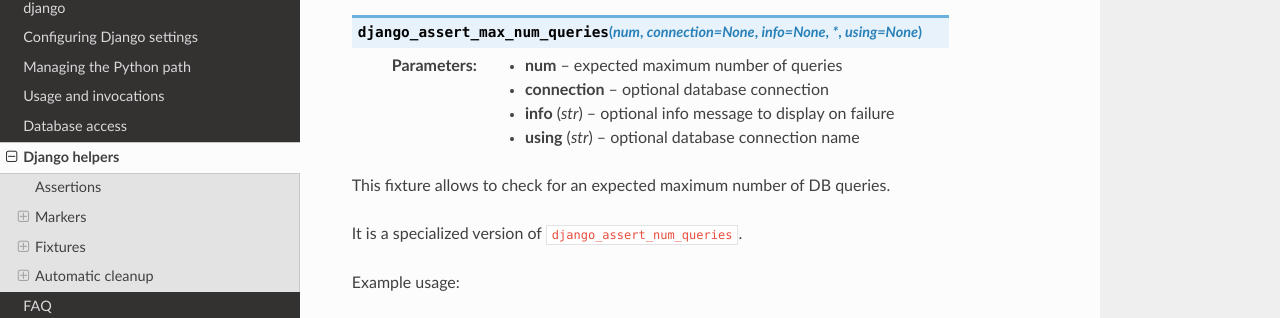
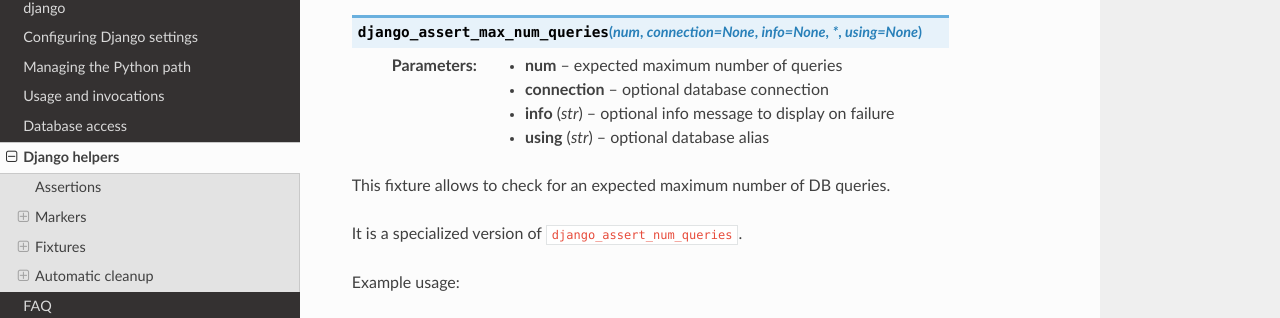
Before and after one commit to pytest-dev/pytest-django, a Sphinx documentation site: the page built from docs/helpers.rst, in a window 1280 px wide and 900 px high, scrolled down 9782 px. Shown: the part 130-448 px from the top of the window. Built offline with Sphinx 7.4.7 and the Read the Docs theme 3.1.0, drawn with Linux system fonts in a browser that asks for light colours; cross-references to code outside the pages are shown as plain code.

Commit message:
Update docs/helpers.rst
Co-authored-by: Ran Benita <ran@unusedvar.com>

```diff
--- a/docs/helpers.rst
+++ b/docs/helpers.rst
@@ -468,7 +468,7 @@
   :param num: expected maximum number of queries
   :param connection: optional database connection
   :param str info: optional info message to display on failure
-  :param str using: optional database connection name
+  :param str using: optional database alias
 
 This fixture allows to check for an expected maximum number of DB queries.
 
```
